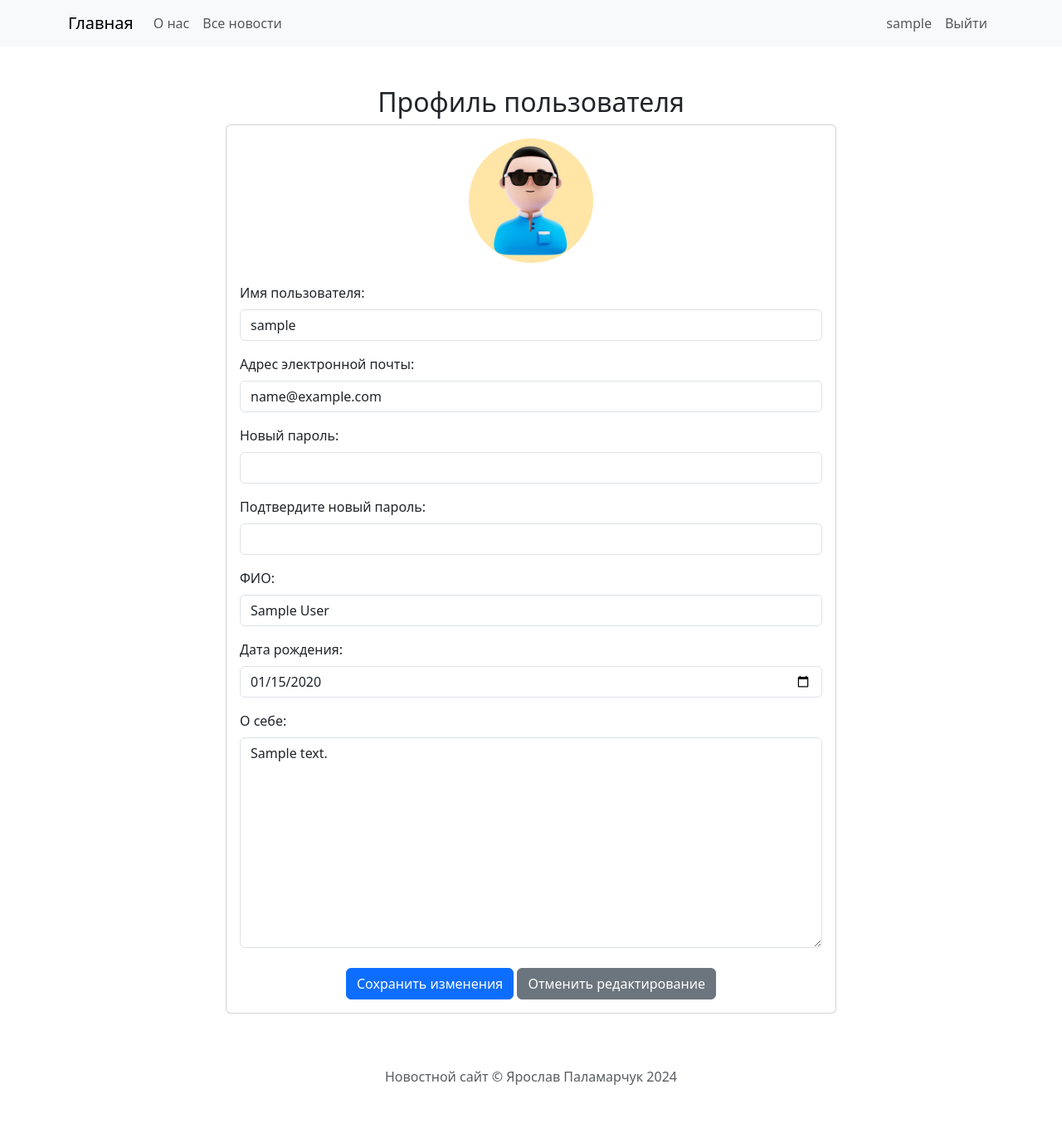
After one commit to palyaros02/shp_django, a Django app: page /profile/ in a window 1280 px wide. The commit adds this page. Shown: the whole page at 83% size. Run offline with Django 5.2, Linux system fonts and the light colour scheme; a user stored in the database is signed in; tables that the repository leaves empty hold one stand-in row (values such as "Sample post").

Commit message:
added profile page

```diff
--- a/app/forms.py
+++ b/app/forms.py
@@ -3,7 +3,7 @@ from django import forms
 from django.contrib.auth.models import User
 from .models import Profile
 from django.contrib.auth.forms import UserCreationForm, AuthenticationForm
-from news_website import settings
+from django.conf import settings
 
 class RegisterUserForm(UserCreationForm):
     """
@@ -19,14 +19,14 @@ class RegisterUserForm(UserCreationForm):
     username = forms.CharField(label='Имя пользователя', widget=forms.TextInput(attrs={'class': 'form-input form-control'}))
     full_name = forms.CharField(label='ФИО', widget=forms.TextInput(attrs={'class': 'form-input form-control'}))
     email = forms.EmailField(label='Email', widget=forms.EmailInput(attrs={'class': 'form-input form-control'}))
-    birth_date = forms.DateField(label='Дата рождения', widget=forms.DateInput(attrs={'class': 'form-input form-control'}), input_formats=settings.DATE_INPUT_FORMATS)
+    birth_date = forms.DateField(label='Дата рождения', widget=forms.DateInput(attrs={'class': 'form-input form-control', 'type': 'date'}), input_formats=settings.DATE_INPUT_FORMATS)
     bio = forms.CharField(label='О себе', widget=forms.Textarea(attrs={'class': 'form-input form-control'}))
     password1 = forms.CharField(label='Пароль', widget=forms.PasswordInput(attrs={'class': 'form-input form-control'}))
     password2 = forms.CharField(label='Повтор пароля', widget=forms.PasswordInput(attrs={'class': 'form-input form-control'}))
 
     class Meta:
         model = User
-        fields = ['username', 'email', 'password1', 'password2']
+        fields = ['username', 'email', 'password1']
 
     def clean_password2(self):
         password1 = self.cleaned_data.get('password1')
@@ -38,16 +38,8 @@ class RegisterUserForm(UserCreationForm):
     def save(self, commit=True):
         user = super().save(commit=False)
         user.set_password(self.cleaned_data["password1"])
-        profile = Profile(
-            user=user,
-            full_name=self.cleaned_data['full_name'],
-            email=self.cleaned_data['email'],
-            birth_date=self.cleaned_data['birth_date'],
-            bio=self.cleaned_data['bio']
-        )
         if commit:
             user.save()
-            profile.save()
         return user
 
 class LoginUserForm(AuthenticationForm):
@@ -61,3 +53,60 @@ class LoginUserForm(AuthenticationForm):
     """
     username = forms.CharField(label='Имя пользователя', widget=forms.TextInput(attrs={'class': 'form-input form-control'}))
     password = forms.CharField(label='Пароль', widget=forms.PasswordInput(attrs={'class': 'form-input form-control'}))
+
+class ProfileForm(forms.ModelForm):
+    """
+    Форма для редактирования профиля пользователя.
+
+    Наследует от ModelForm и добавляет поля для редактирования полного имени, даты рождения, адреса электронной почты, биографии и аватара пользователя. Поля настроены с пользовательскими классами CSS для улучшения внешнего вида.
+    """
+    class Meta:
+        model = Profile
+        fields = ['full_name', 'birth_date', 'email', 'bio']
+        widgets = {
+            'full_name': forms.TextInput(attrs={'class': 'form-control', 'label': 'Полное имя'}),
+            'birth_date': forms.DateInput(attrs={'class': 'form-control', 'type': 'date', 'placeholder': 'Дата рождения'}),
+            'email': forms.EmailInput(attrs={'class': 'form-control', 'placeholder': 'Email'}),
+            'bio': forms.Textarea(attrs={'class': 'form-control', 'placeholder': 'О себе'}),
+        }
+
+class EditUserProfileForm(forms.ModelForm):
+    username = forms.CharField(label='Имя пользователя', widget=forms.TextInput(attrs={'class': 'form-input form-control'}))
+    email = forms.EmailField(label='Адрес электронной почты', widget=forms.EmailInput(attrs={'class': 'form-input form-control'}))
+    password1 = forms.CharField(label='Новый пароль', widget=forms.PasswordInput(attrs={'class': 'form-input form-control'}), required=False)
+    password2 = forms.CharField(label='Подтвердите новый пароль', widget=forms.PasswordInput(attrs={'class': 'form-input form-control'}), required=False)
+    full_name = forms.CharField(label='ФИО', required=False, widget=forms.TextInput(attrs={'class': 'form-input form-control'}))
+    birth_date = forms.DateField(label='Дата рождения', required=False, widget=forms.DateInput(attrs={'class': 'form-input form-control', 'type': 'date'}), input_formats=settings.DATE_INPUT_FORMATS)
+    bio = forms.CharField(label='О себе', required=False, widget=forms.Textarea(attrs={'class': 'form-input form-control'}))
+
+    class Meta:
+        model = User
+        fields = ['username', 'email', 'password1']
+
+    def __init__(self, *args, **kwargs):
+        user = kwargs['instance']
+        profile = Profile.objects.get(user=user)
+        super().__init__(*args, **kwargs)
+        self.fields['full_name'].initial = profile.full_name
+        self.fields['birth_date'].initial = profile.birth_date.strftime('%Y-%m-%d')
+        self.fields['bio'].initial = profile.bio
+
+    def clean_password2(self):
+        password1 = self.cleaned_data.get('password1')
+        password2 = self.cleaned_data.get('password2')
+        if password1 and password2 and password1 != password2:
+            raise forms.ValidationError("Пароли не совпадают")
+        return password2
+
+    def save(self, commit=True):
+        user = super().save(commit=False)
+        if self.cleaned_data['password1']:
+            user.set_password(self.cleaned_data['password1'])
+        if commit:
+            user.save()
+            profile = Profile.objects.get(user=user)
+            profile.full_name = self.cleaned_data['full_name']
+            profile.birth_date = self.cleaned_data['birth_date']
+            profile.bio = self.cleaned_data['bio']
+            profile.save()
+        return user
--- a/app/templates/base/header.html
+++ b/app/templates/base/header.html
@@ -16,7 +16,7 @@
           <ul class="navbar-nav ms-auto">
               {% if user.is_authenticated %}
               <li class="nav-item">
-                  <a class="nav-link" href="{% url 'profile' %}">Профиль</a>
+                  <a class="nav-link" href="{% url 'profile' %}">{{ user.username }}</a>
               </li>
               <li class="nav-item">
                   <a class="nav-link" href="{% url 'logout' %}">Выйти</a>
--- /dev/null
+++ b/app/templates/profile.html
@@ -0,0 +1,37 @@
+{% extends 'base/base.html' %}
+
+{% block title %}Профиль пользователя{% endblock %}
+
+{% block content %}
+<div class="container my-5">
+  <div class="row justify-content-center">
+    <div class="col-md-8">
+      <h2 class="text-center">Профиль пользователя</h2>
+      <div class="card">
+        <div class="card-body">
+          <div class="text-center mb-4">
+            <img src="/media/avatars/default.jpg" class="rounded-circle" alt="Avatar" width="150">
+          </div>
+
+          <form method="post" enctype="multipart/form-data">
+            {% csrf_token %}
+            {% for f in form %}
+              {% if f.label != 'Аутентификация по паролю' %}
+                <p><label class="form-label" for="{{ f.id_for_label }}">{{f.label}}: </label>{{ f }}</p>
+                <div class="form-error">{{ f.errors }}</div>
+              {% endif %}
+            {% endfor %}
+
+            <div class="text-center mt-4">
+              <button type="submit" class="btn btn-primary">Сохранить изменения</button>
+              <a href="{% url 'index' %}" style="color: #ffffff; text-decoration: none; font-weight: inherit;"><button type="button" class="btn btn-secondary">Отменить редактирование</a>
+              </button>
+            </div>
+          </form>
+
+        </div>
+      </div>
+    </div>
+  </div>
+</div>
+{% endblock %}
--- a/app/views.py
+++ b/app/views.py
@@ -10,7 +10,7 @@ from django.urls import reverse_lazy
 from django.shortcuts import render, redirect
 
 from .models import Profile, News, Comment, User
-from .forms import LoginUserForm, RegisterUserForm
+from .forms import LoginUserForm, RegisterUserForm, EditUserProfileForm
 
 def index(request: WSGIRequest) -> HttpResponse:
     """
@@ -68,7 +68,7 @@ def news_detail(request: WSGIRequest, news_id: int) -> HttpResponse:
         request, "news_detail.html", {"news": news_item, "comments": comments}
     )
 
-
+@login_required
 def profile_view(request: WSGIRequest) -> HttpResponse:
     """
     Обработчик запроса для страницы профиля пользователя. Отображает информацию о пользователе.
@@ -76,10 +76,17 @@ def profile_view(request: WSGIRequest) -> HttpResponse:
     :param request: Объект HttpRequest от Django.
     :return: HttpResponse: Отображение шаблона страницы профиля пользователя или запрет доступа.
     """
-    if request.user.is_authenticated:
-        return render(request, "profile.html")
+    user = request.user
+    profile = Profile.objects.get(user=user)
+
+    if request.method == 'POST':
+        form = EditUserProfileForm(request.POST, instance=user)
+        if form.is_valid():
+            form.save()
+            return redirect('index')  # Перенаправление на главную после сохранения
     else:
-        return HttpResponseForbidden()
+        form = EditUserProfileForm(instance=user)
+    return render(request, 'profile.html', {'form': form})
 
 
 class LoginUser(LoginView):
@@ -119,6 +126,7 @@ class RegisterUser(CreateView):
 
     def form_valid(self, form):
         user = form.save()
-
+        profile = Profile(user=user, full_name=form.cleaned_data['full_name'], email=form.cleaned_data['email'], bio=form.cleaned_data['bio'], birth_date=form.cleaned_data['birth_date'], )
+        profile.save()
         login(self.request, user)
         return redirect('index')
--- a/news_website/settings.py
+++ b/news_website/settings.py
@@ -98,12 +98,13 @@ LANGUAGE_CODE = 'ru-ru'
 
 TIME_ZONE = 'UTC'
 
-DATE_INPUT_FORMATS = ['%d.%m.%Y']
+DATE_INPUT_FORMATS = ('%d-%m-%Y','%Y-%m-%d')
 
 USE_I18N = True
 
 USE_TZ = True
 
+USE_L10N = True
 
 # Static files (CSS, JavaScript, Images)
 # https://docs.djangoproject.com/en/5.1/howto/static-files/
--- a/news_website/urls.py
+++ b/news_website/urls.py
@@ -32,4 +32,7 @@ urlpatterns = [
 
     # Маршрут к профилю
     path('profile/', views.profile_view, name='profile'),
+
+    # Маршрут к изменению пароля
+    # path('password_change/', views.PasswordChangeView.as_view(template_name='password_change_form.html'), name='password_change'),
 ] + static(settings.MEDIA_URL, document_root=settings.MEDIA_ROOT)
```
Also changed, not shown: app/migrations/0001_initial.py (deleted), app/migrations/__init__.py (deleted), media/avatars/default.jpg (added).
